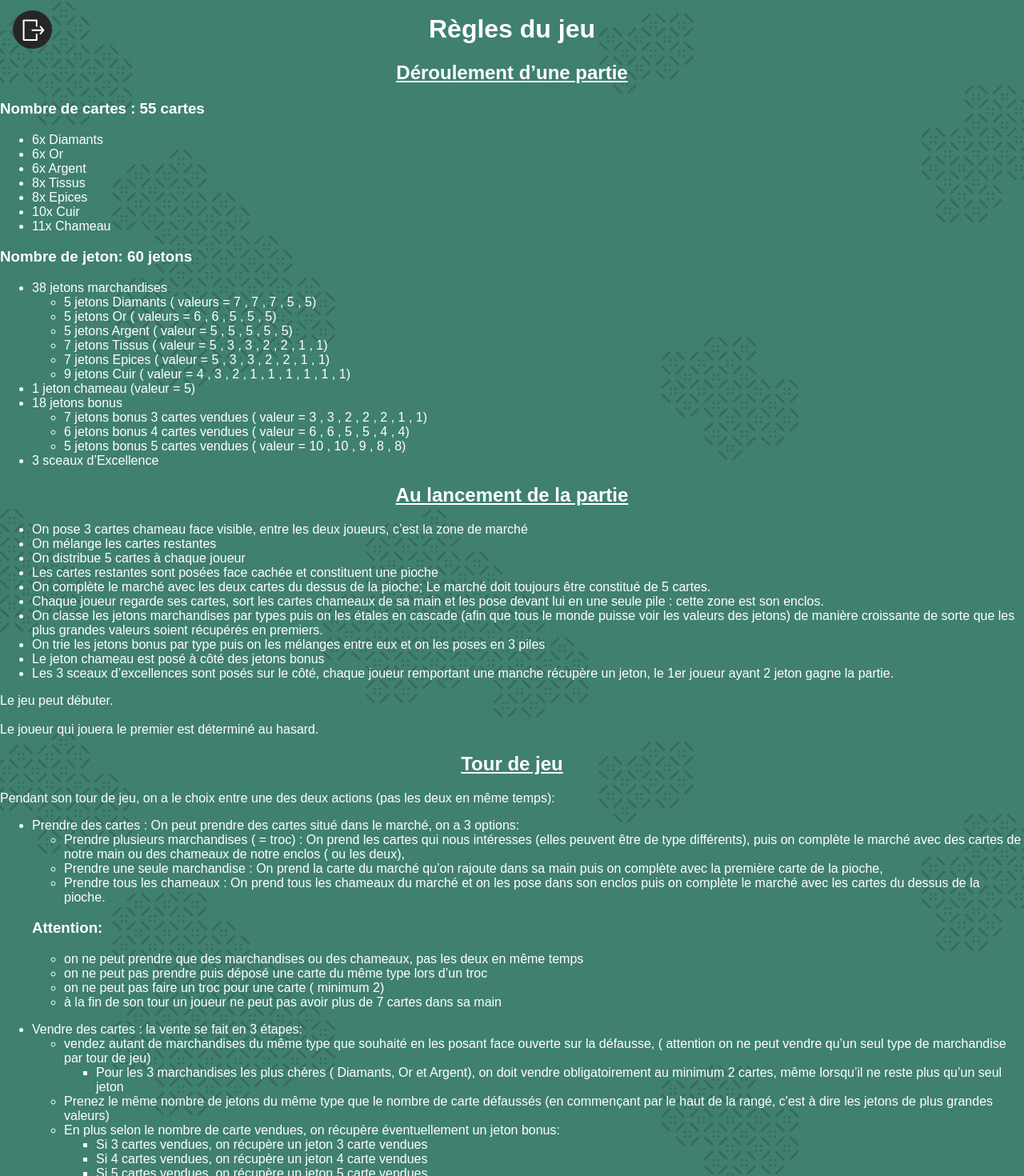
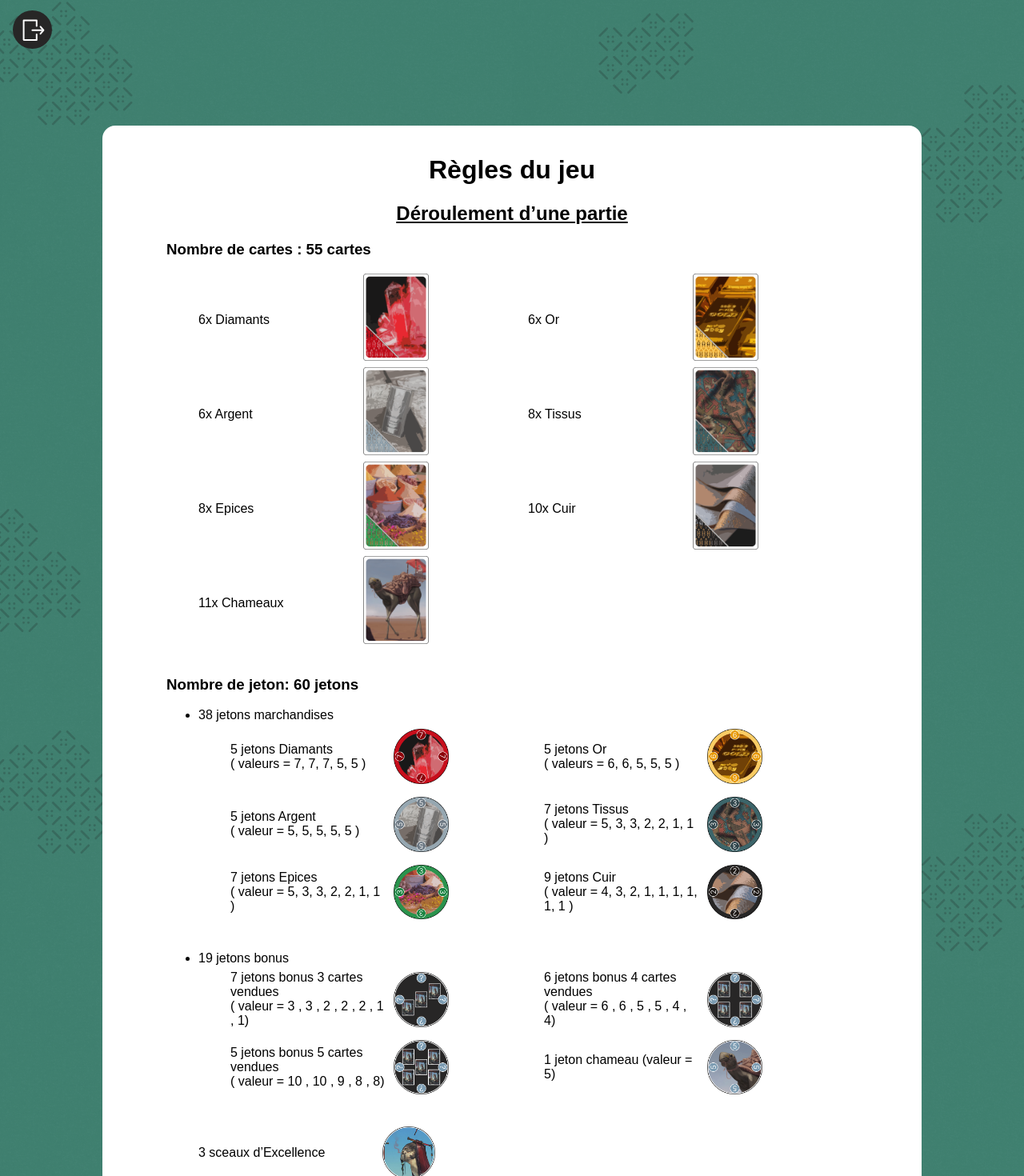
Before and after one commit to polfor/Magnus-Bazaar, a Vue app in the folder bazaar-client/: page /regles in a window 1280 px wide. Shown: the part 3-1473 px from the top of the page at 80% size. Built offline with nearby package versions, Linux system fonts and the light colour scheme.

Commit message:
Fin Pop up écran d'accueil  + début règles du jeu

```diff
--- a/bazaar-client/src/components/LobbySelection.vue
+++ b/bazaar-client/src/components/LobbySelection.vue
@@ -11,7 +11,9 @@
           <a class="lien">Jouer contre une IA</a>
         </div>
         <div class="bouton creer">
-          <a @click="isShow_createRoom = !isShow_createRoom" class="lien">Créer un salon</a>
+          <a @click="isShow_createRoom = !isShow_createRoom" class="lien"
+            >Créer un salon</a
+          >
         </div>
 
         <div class="bouton rejoindre">
@@ -33,22 +35,39 @@
       </div>
       <div class="colonne2">
         <img class="image_accueil" src="../assets/marchand.png" alt="" />
-        <svg class="divide_home" width="8" height="100%" viewBox="0 0 8 1024" fill="none" xmlns="http://www.w3.org/2000/svg">
-          <path d="M0.499955 1024.5L0.499955 -0.5L7.5 -0.5L7.50002 1024.5L0.499955 1024.5Z" fill="#1F1A17" stroke="black"/>
+        <svg
+          class="divide_home"
+          width="8"
+          height="100%"
+          viewBox="0 0 8 1024"
+          fill="none"
+          xmlns="http://www.w3.org/2000/svg"
+        >
+          <path
+            d="M0.499955 1024.5L0.499955 -0.5L7.5 -0.5L7.50002 1024.5L0.499955 1024.5Z"
+            fill="#1F1A17"
+            stroke="black"
+          />
         </svg>
       </div>
     </div>
 
-    <!-- Popup salon -->
+    <!-- Popup salon rejoindre une partie -->
     <div class="pop_up" v-show="isShow_joinRoom">
-      <div class="container">
+      <div class="container_join">
         <h2>Rejoindre un salon</h2>
-        <form id="joinRoom" action="">
-          <input type="text" placeholder="Votre pseudo" />
-          <input type="text" placeholder="Nom du salon" />
+        <form id="joinRoom" class="join_room" action="">
+          <div class="item_popup">
+            <input type="text" class="input" placeholder="Votre pseudo" />
+          </div>
+          <div class="item_popup">
+            <input type="text" class="input" placeholder="Nom du salon" />
+          </div>
+          <div class="item_popup">
             <input type="submit" class="lien_popup" value="Rejoindre" />
+          </div>
         </form>
-        <button class="cross" @click="isShow_joinRoom = false">
+        <button class="button_cross" @click="isShow_joinRoom = false">
           <svg
             width="24"
             height="24"
@@ -58,7 +77,7 @@
           >
             <path
               d="M20 20L4 4M20 4L4 20"
-              stroke="#272626"
+              stroke="white"
               stroke-width="2"
               stroke-linecap="round"
             />
@@ -67,11 +86,16 @@
       </div>
     </div>
 
+    <!-- Popup salon créer une partie -->
     <div class="pop_up" v-show="isShow_createRoom">
-      <div class="container">
-        <form id="createRoom" action="">
+      <div class="container_create">
+        <h2>Créer un salon</h2>
+        <form id="createRoom" class="create_room" action="">
           <div>
-            <input type="text" placeholder="Votre pseudo" />
+            <div class="item_popup">
+              <input type="text" class="input" placeholder="Votre pseudo" />
+            </div>
+            <div class="item_popup">
               <input
                 @click="isShow_createRoom = !isShow_createRoom"
                 class="lien_popup"
@@ -79,8 +103,9 @@
                 value="Créer"
               />
             </div>
+          </div>
         </form>
-        <button class="cross" @click="isShow_createRoom = false">
+        <button class="button_cross" @click="isShow_createRoom = false">
           <svg
             width="24"
             height="24"
@@ -90,7 +115,7 @@
           >
             <path
               d="M20 20L4 4M20 4L4 20"
-                  stroke="#272626"
+              stroke="white"
               stroke-width="2"
               stroke-linecap="round"
             />
@@ -110,33 +135,36 @@ export default {
       isShow_createRoom: false,
     };
   },
-    props: ['socket', 'lobby'],
-    mounted () {
-        const roomCreation = document.querySelector('#createRoom')
-        const roomJoin = document.querySelector('#joinRoom')
+  props: ["socket", "lobby"],
+  mounted() {
+    const roomCreation = document.querySelector("#createRoom");
+    const roomJoin = document.querySelector("#joinRoom");
     if (roomCreation) {
-            roomCreation.addEventListener('submit', e => {
-                e.preventDefault()
-                this.socket.emit("createroom", {name : e.target[0].value});
-            })
+      roomCreation.addEventListener("submit", (e) => {
+        e.preventDefault();
+        this.socket.emit("createroom", { name: e.target[0].value });
+      });
     }
-        roomJoin.addEventListener('submit', e => {
-            e.preventDefault()
-            this.socket.emit('joinroom', {name: e.target[0].value, room: e.target[1].value});
-        })
-        this.socket.on('roomjoined', data => {
-            this.emitter.emit('addAlert', {
+    roomJoin.addEventListener("submit", (e) => {
+      e.preventDefault();
+      this.socket.emit("joinroom", {
+        name: e.target[0].value,
+        room: e.target[1].value,
+      });
+    });
+    this.socket.on("roomjoined", (data) => {
+      this.emitter.emit("addAlert", {
         type: "enter",
         message: data.player + " a rejoint la salle " + data.room,
       });
-            this.emitter.emit('setRoom', data.room);
-            this.emitter.emit('setLobby', false);
-        })
-        this.socket.on('noroom', data => {
-            console.log('La room '+ data.room + ' n\'existe pas');
-        })
+      this.emitter.emit("setRoom", data.room);
+      this.emitter.emit("setLobby", false);
+    });
+    this.socket.on("noroom", (data) => {
+      console.log("La room " + data.room + " n'existe pas");
+    });
   },
-}
+};
 </script>
 
 <style scoped>
@@ -174,13 +202,13 @@ export default {
 .lien_popup {
   width: 10rem;
   display: inline-block;
-  color: white;
-  background-color: #272626;
+  color: var(--main-color);
+  background-color: #ddd;
   text-decoration: none;
   font-size: large;
-  padding: 1rem;
+  padding: 0.5rem;
   border-radius: 0.5rem;
-  border: solid 2px #e2c372;
+  border: none;
 }
 .lien_popup:hover {
   background-color: #e2c372;
@@ -205,21 +233,54 @@ export default {
   justify-content: center;
   background: rgba(0, 0, 0, 0.4);
 }
-.container {
+.container_create {
+  align-content: center;
   background-color: var(--main-color);
   color: white;
   border-radius: 1rem;
-  height: 9rem;
+  height: 11rem;
+  width: 22rem;
+  position: relative;
 }
-.cross {
+.container_join {
+  align-content: center;
+  background-color: var(--main-color);
+  color: white;
   border-radius: 1rem;
+  height: 14rem;
+  width: 25rem;
+  position: relative;
+}
+.button_cross {
+  background: none;
   color: inherit;
   border: none;
   padding: 0;
   font: inherit;
   cursor: pointer;
   outline: inherit;
-  position: fixed;
-  top: 41%;
+  position: absolute;
+  top: 1rem;
+  right: 1rem;
+}
+
+.join_room {
+  display: flex;
+  align-items: center;
+  flex-direction: column;
+}
+.create_room {
+  display: flex;
+  align-items: center;
+  flex-direction: column;
+}
+.item_popup {
+  margin-bottom: 1rem;
+}
+
+.input {
+  border-radius: 0.5rem;
+  height: 1.5rem;
+  text-align: center;
 }
 </style>
--- a/bazaar-client/src/views/ReglesDuJeu.vue
+++ b/bazaar-client/src/views/ReglesDuJeu.vue
@@ -25,46 +25,94 @@
       </svg>
     </router-link>
   </div>
-
+  <div class="container">
     <span>
       <h1>Règles du jeu</h1>
     </span>
     <h2>Déroulement d’une partie</h2>
     <h3>Nombre de cartes : 55 cartes</h3>
-  <ul>
-    <li>6x Diamants</li>
-    <li>6x Or</li>
-    <li>6x Argent</li>
-    <li>8x Tissus</li>
-    <li>8x Epices</li>
-    <li>10x Cuir</li>
-    <li>11x Chameau</li>
+    <ul class="cards">
+      <li class="text_card">6x Diamants</li>
+      <img class="card" src="../assets/Ruby_card.png" alt="" />
+      <li class="text_card">6x Or</li>
+      <img class="card" src="../assets/Gold_card.png" alt="" />
+      <li class="text_card">6x Argent</li>
+      <img class="card" src="../assets/Silver_card.png" alt="" />
+      <li class="text_card">8x Tissus</li>
+      <img class="card" src="../assets/Carpet_card.png" alt="" />
+      <li class="text_card">8x Epices</li>
+      <img class="card" src="../assets/Spices_card.png" alt="" />
+      <li class="text_card">10x Cuir</li>
+      <img class="card" src="../assets/Leather_card.png" alt="" />
+      <li class="text_card">11x Chameaux</li>
+      <img class="card" src="../assets/Camel_card.png" alt="" />
     </ul>
 
     <h3>Nombre de jeton: 60 jetons</h3>
     <ul>
       <li>38 jetons marchandises</li>
-    <ul>
-      <li>5 jetons Diamants ( valeurs = 7 , 7 , 7 , 5 , 5)</li>
-      <li>5 jetons Or ( valeurs = 6 , 6 , 5 , 5 , 5)</li>
-      <li>5 jetons Argent ( valeur = 5 , 5 , 5 , 5 , 5)</li>
-      <li>7 jetons Tissus ( valeur = 5 , 3 , 3 , 2 , 2 , 1 , 1)</li>
-      <li>7 jetons Epices ( valeur = 5 , 3 , 3 , 2 , 2 , 1 , 1)</li>
-      <li>9 jetons Cuir ( valeur = 4 , 3 , 2 , 1 , 1 , 1 , 1 , 1 , 1)</li>
+      <ul class="jetons">
+        <li class="text_jeton">
+          5 jetons Diamants <br />
+          ( valeurs = 7, 7, 7, 5, 5 )
+        </li>
+        <img class="jeton" src="../assets/Ruby_coin-7.png" alt="" />
+        <li class="text_jeton">
+          5 jetons Or <br />
+          ( valeurs = 6, 6, 5, 5, 5 )
+        </li>
+        <img class="jeton" src="../assets/Gold_coin-6.png" alt="" />
+        <li class="text_jeton">
+          5 jetons Argent <br />
+          ( valeur = 5, 5, 5, 5, 5 )
+        </li>
+        <img class="jeton" src="../assets/Silver_coin.png" alt="" />
+        <li class="text_jeton">
+          7 jetons Tissus <br />
+          ( valeur = 5, 3, 3, 2, 2, 1, 1 )
+        </li>
+        <img class="jeton" src="../assets/Carpet_coin-3.png" alt="" />
+        <li class="text_jeton">
+          7 jetons Epices <br />
+          ( valeur = 5, 3, 3, 2, 2, 1, 1 )
+        </li>
+        <img class="jeton" src="../assets/Spice_coin-3.png" alt="" />
+        <li class="text_jeton">
+          9 jetons Cuir <br />
+          ( valeur = 4, 3, 2, 1, 1, 1, 1, 1, 1 )
+        </li>
+        <img class="jeton" src="../assets/Leather_coin-2.png" alt="" />
       </ul>
-    <li>1 jeton chameau (valeur = 5)</li>
-    <li>18 jetons bonus</li>
-    <ul>
-      <li>
-        7 jetons bonus 3 cartes vendues ( valeur = 3 , 3 , 2 , 2 , 2 , 1 , 1)
+
+      <li>19 jetons bonus</li>
+      <ul class="jetons_bonus">
+        <li class="text_bonus">
+          7 jetons bonus 3 cartes vendues <br />
+          ( valeur = 3 , 3 , 2 , 2 , 2 , 1 , 1)
         </li>
-      <li>6 jetons bonus 4 cartes vendues ( valeur = 6 , 6 , 5 , 5 , 4 , 4)</li>
-      <li>5 jetons bonus 5 cartes vendues ( valeur = 10 , 10 , 9 , 8 , 8)</li>
+        <img class="jeton_bonus" src="../assets/3_cards_coin.png" alt="" />
+        <li class="text_bonus">
+          6 jetons bonus 4 cartes vendues <br />
+          ( valeur = 6 , 6 , 5 , 5 , 4 , 4)
+        </li>
+        <img class="jeton_bonus" src="../assets/4_cards_coin.png" alt="" />
+        <li class="text_bonus">
+          5 jetons bonus 5 cartes vendues <br />
+          ( valeur = 10 , 10 , 9 , 8 , 8)
+        </li>
+        <img class="jeton_bonus" src="../assets/5_cards_coin.png" alt="" />
+        <li class="text_bonus">1 jeton chameau (valeur = 5)</li>
+        <img class="jeton_bonus" src="../assets/Camel_coin.png" alt="" />
       </ul>
-    <li>3 sceaux d’Excellence</li>
+      <div class="excellence">
+        <li class="text_excellence">3 sceaux d’Excellence</li>
+      <img  class="jeton_excellence" src="../assets/Merchant-coin.png" alt="" />
+      </div>
+
     </ul>
 
     <h2>Au lancement de la partie</h2>
+    <img class="board" src="../assets/board.png" alt="" />
     <ul>
       <li>
         On pose 3 cartes chameau face visible, entre les deux joueurs, c’est la
@@ -84,20 +132,14 @@
         les pose devant lui en une seule pile : cette zone est son enclos.
       </li>
       <li>
-      On classe les jetons marchandises par types puis on les étales en cascade
-      (afin que tous le monde puisse voir les valeurs des jetons) de manière
-      croissante de sorte que les plus grandes valeurs soient récupérés en
-      premiers.
+        On classe les jetons marchandises par types puis on les étales en
+        cascade (afin que tous le monde puisse voir les valeurs des jetons) de
+        manière croissante de sorte que les plus grandes valeurs soient
+        récupérés en premiers.
       </li>
       <li>
-      On trie les jetons bonus par type puis on les mélanges entre eux et on les
-      poses en 3 piles
-    </li>
-    <li>Le jeton chameau est posé à côté des jetons bonus</li>
-    <li>
-      Les 3 sceaux d’excellences sont posés sur le côté, chaque joueur
-      remportant une manche récupère un jeton, le 1er joueur ayant 2 jeton gagne
-      la partie.
+        On trie les jetons bonus par type puis on les mélanges entre eux et on
+        les poses sur le côté avec le jeton chameau et les 3 sceaux d'Excellences
       </li>
     </ul>
 
@@ -113,8 +155,8 @@
     </div>
     <ul>
       <li>
-      Prendre des cartes : On peut prendre des cartes situé dans le marché, on a
-      3 options:
+        Prendre des cartes : On peut prendre des cartes situé dans le marché, on
+        a 3 options:
         <ul>
           <li>
             Prendre plusieurs marchandises ( = troc) : On prend les cartes qui
@@ -128,20 +170,21 @@
             pioche,
           </li>
           <li>
-          Prendre tous les chameaux : On prend tous les chameaux du marché et on
-          les pose dans son enclos puis on complète le marché avec les cartes du
-          dessus de la pioche.
+            Prendre tous les chameaux : On prend tous les chameaux du marché et
+            on les pose dans son enclos puis on complète le marché avec les
+            cartes du dessus de la pioche.
           </li>
         </ul>
       </li>
       <h3>Attention:</h3>
       <ul>
         <li>
-        on ne peut prendre que des marchandises ou des chameaux, pas les deux en
-        même temps
+          on ne peut prendre que des marchandises ou des chameaux, pas les deux
+          en même temps
         </li>
         <li>
-        on ne peut pas prendre puis déposé une carte du même type lors d’un troc
+          on ne peut pas prendre puis déposé une carte du même type lors d’un
+          troc
         </li>
         <li>on ne peut pas faire un troc pour une carte ( minimum 2)</li>
         <li>
@@ -156,14 +199,14 @@
         Vendre des cartes : la vente se fait en 3 étapes:
         <ul>
           <li>
-          vendez autant de marchandises du même type que souhaité en les posant
-          face ouverte sur la défausse, ( attention on ne peut vendre qu’un seul
-          type de marchandise par tour de jeu)
+            vendez autant de marchandises du même type que souhaité en les
+            posant face ouverte sur la défausse, ( attention on ne peut vendre
+            qu’un seul type de marchandise par tour de jeu)
             <ul>
               <li>
-              Pour les 3 marchandises les plus chères ( Diamants, Or et Argent),
-              on doit vendre obligatoirement au minimum 2 cartes, même lorsqu’il
-              ne reste plus qu’un seul jeton
+                Pour les 3 marchandises les plus chères ( Diamants, Or et
+                Argent), on doit vendre obligatoirement au minimum 2 cartes,
+                même lorsqu’il ne reste plus qu’un seul jeton
               </li>
             </ul>
           </li>
@@ -193,27 +236,27 @@
     <ul>
       <li>Soit quand 3 types de jetons de marchandises sont épuisés</li>
       <li>
-      Soit quand la pioche est épuisée et qu’il manque des cartes pour compléter
-      le marché
+        Soit quand la pioche est épuisée et qu’il manque des cartes pour
+        compléter le marché
       </li>
     </ul>
     <div>
-    On peut alors déterminer le gagnant en fonction du nombre de roupies que le
-    joueur possède ( la valeur de chaque jeton correspond à sa valeur en
+      On peut alors déterminer le gagnant en fonction du nombre de roupies que
+      le joueur possède ( la valeur de chaque jeton correspond à sa valeur en
       roupie).
     </div>
     <ul>
       <li>
-      Le joueur ayant le plus de chameau dans son enclos gagne le jeton chameau
-      d’une valeur de 5 roupies.
+        Le joueur ayant le plus de chameau dans son enclos gagne le jeton
+        chameau d’une valeur de 5 roupies.
       </li>
     </ul>
     <div>
-    Le joueur ayant le plus de roupies est déclaré vainqueur. Si il y a égalité,
-    alors le joueur possédant le nombre le plus élevé de jeton bonus est déclaré
-    vainqueur. Si il y a encore égalité, alors le joueur possédant le plus de
-    jetons marchandise est déclaré vainqueur. Si il y a encore égalité, alors le
-    joueur possédant le jeton chameau est déclaré vainqueur.
+      Le joueur ayant le plus de roupies est déclaré vainqueur. Si il y a
+      égalité, alors le joueur possédant le nombre le plus élevé de jeton bonus
+      est déclaré vainqueur. Si il y a encore égalité, alors le joueur possédant
+      le plus de jetons marchandise est déclaré vainqueur. Si il y a encore
+      égalité, alors le joueur possédant le jeton chameau est déclaré vainqueur.
     </div>
     <br />
     <div>Le joueur remportant la manche gagne un jeton sceau d’Excellence.</div>
@@ -227,6 +270,7 @@
     <div>
       Le premier joueur possédant deux sceaux d’Excellence remporte la partie.
     </div>
+  </div>
 </template>
 
 <script>
@@ -236,6 +280,16 @@ export default {
 </script>
 
 <style>
+.container {
+  padding: 1rem 5rem 3rem 5rem;
+  left: 10%;
+  right: 10%;
+  position: absolute;
+  background-color: white;
+  color: black;
+  top: 20%;
+  border-radius: 1rem 1rem 0rem 0rem;
+}
 h1 {
   text-align: center;
   font-family: sans-serif;
@@ -260,4 +314,61 @@ li {
 body {
   background-color: #408070;
 }
+.card {
+  width: 40%;
+  margin-bottom: 0.5rem;
+}
+.cards {
+  display: grid;
+  grid-template-columns: repeat(4, 1fr);
+  margin-bottom: 2rem;
+}
+.text_card {
+  display: flex;
+  align-content: center;
+  flex-wrap: wrap;
+}
+.jeton {
+  width: 35%;
+  margin: 0.5rem;
+}
+.jetons {
+  display: grid;
+  grid-template-columns: repeat(4, 1fr);
+  margin-bottom: 2rem;
+}
+.text_jeton {
+  display: flex;
+  align-content: center;
+  flex-wrap: wrap;
+}
+.jeton_bonus {
+  width: 35%;
+  margin: 0.5rem;
+}
+.jetons_bonus {
+  display: grid;
+  grid-template-columns: repeat(4, 1fr);
+  margin-bottom: 2rem;
+}
+.text_bonus {
+  display: flex;
+  align-content: center;
+  flex-wrap: wrap;
+}
+.excellence{
+  display: flex;
+}
+.jeton_excellence{
+  width: 8%;
+  margin: 0 0 0 4.5rem;
+}
+.text_excellence{
+  display: flex;
+  align-content: center;
+  flex-wrap: wrap;
+}
+.board{
+  width: 100%;
+}
 </style>
```
Also changed, not shown: bazaar-client/src/assets/Camel_coin.png (renamed from bazaar-client/src/assets/Camel coin.png), bazaar-client/src/assets/board.png (added). Lines whose indentation alone changed are shown as unchanged.
